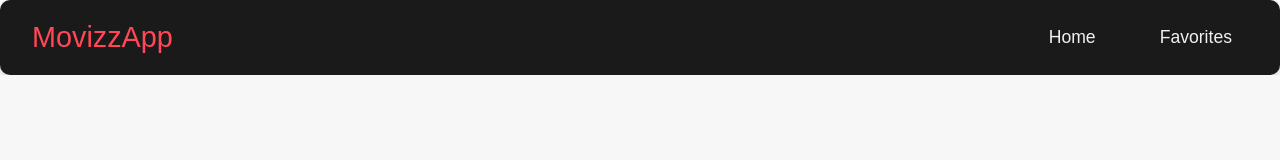
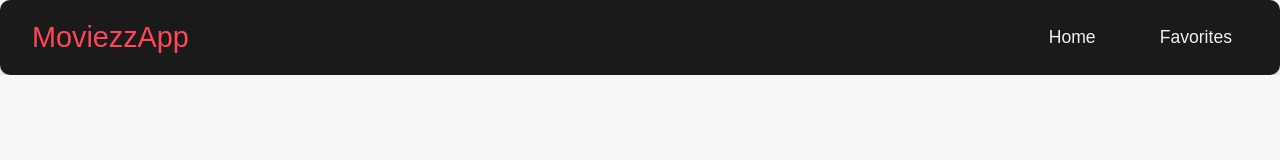
Before and after one commit to Sameer-77/MoviezzApp, a React (Vite) app: page / in a window 1280 px wide. Shown: the top 160 px of the page. Built offline with nearby package versions, Linux system fonts and the light colour scheme.

Commit message:
This is modified code

```diff
--- a/src/components/NavBar.jsx
+++ b/src/components/NavBar.jsx
@@ -9,7 +9,7 @@ function NavBar({ started, setStarted }) {  // Accept setStarted prop
     return (
         <nav className="navbar">
             <div className="navbar-brand">
-                <Link to="/">MovizzApp</Link>
+                <Link to="/">MoviezzApp</Link>
             </div>
             <div className="navbar-links">
                 <Link
```
